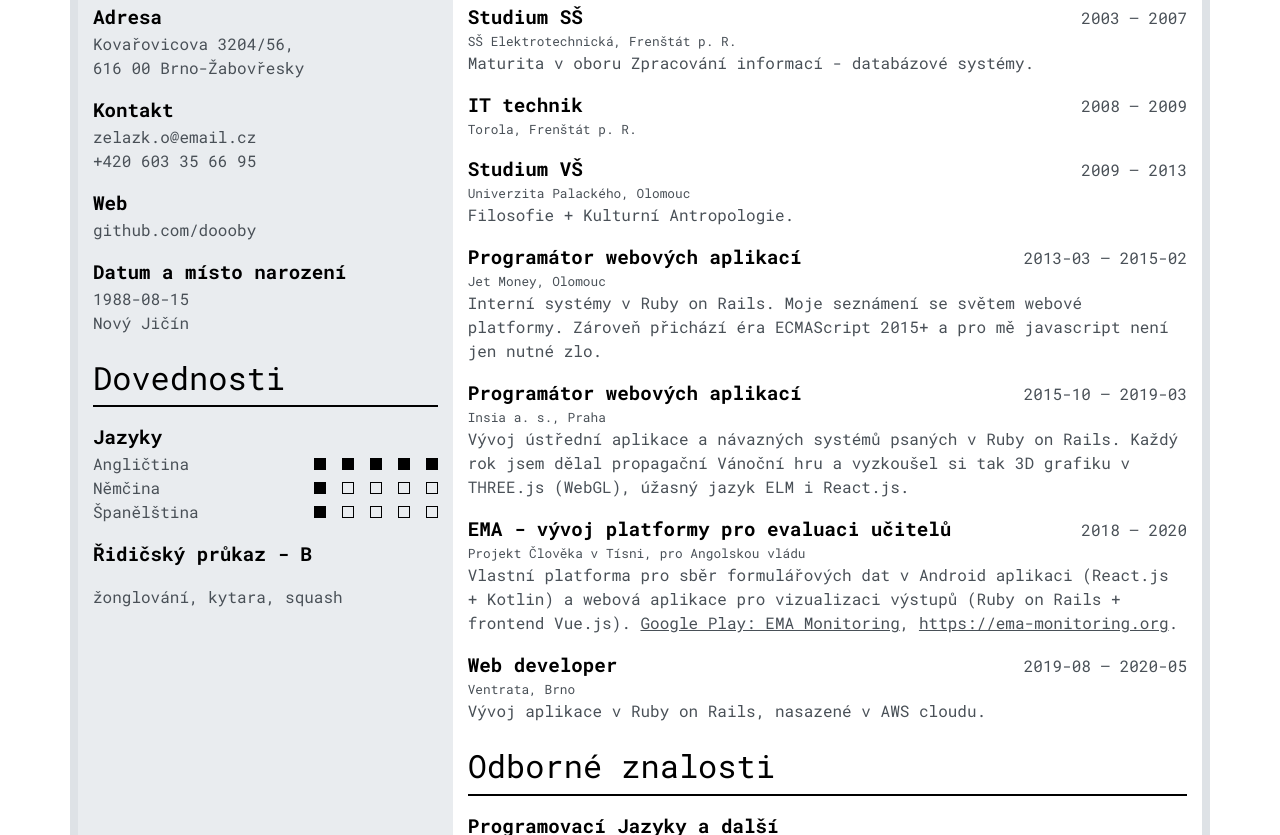
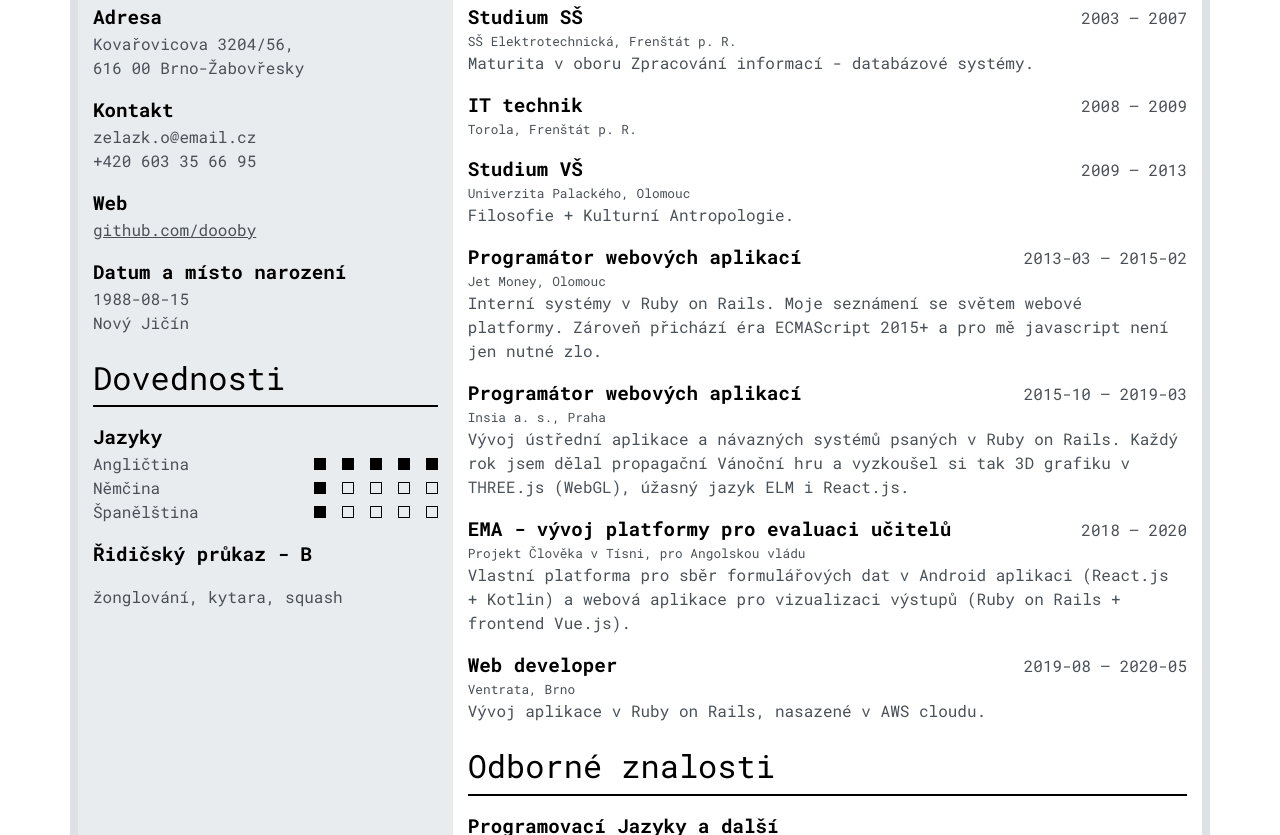
Before and after one commit to doooby/doooby.github.io, a plain HTML site: page cv/index.html in a window 1280 px wide. Shown: the part 352-1187 px from the top of the page. Drawn offline with Linux system fonts and the light colour scheme.

Commit message:
update cv v1.1

```diff
--- a/cv/index.html
+++ b/cv/index.html
@@ -36,7 +36,7 @@
             </div>
             <div class="content-block">
                 <span class="-header">Web</span><br>
-                github.com/doooby
+                <a href="https://github.com/doooby">github.com/doooby</a>
             </div>
             <div class="content-block">
                 <span class="-header">Datum a místo narození</span><br>
@@ -144,7 +144,7 @@
                     <span class="-time">2018&nbsp;–&nbsp;2020</span>
                 </div>
                 <div class="-location">Projekt Člověka v Tísni, pro Angolskou vládu</div>
-                Vlastní platforma pro sběr formulářových dat v Android aplikaci (React.js + Kotlin) a webová aplikace pro vizualizaci výstupů (Ruby on Rails + frontend Vue.js). <a href="https://play.google.com/store/apps/details?id=cz.peopleinneed.d3oby.emasurvey&hl=en_US">Google Play: EMA Monitoring</a>, <a href="https://ema-monitoring.org">https://ema-monitoring.org</a>.
+                Vlastní platforma pro sběr formulářových dat v Android aplikaci (React.js + Kotlin) a webová aplikace pro vizualizaci výstupů (Ruby on Rails + frontend Vue.js).
             </div>
 
             <div class="content-block">
```
